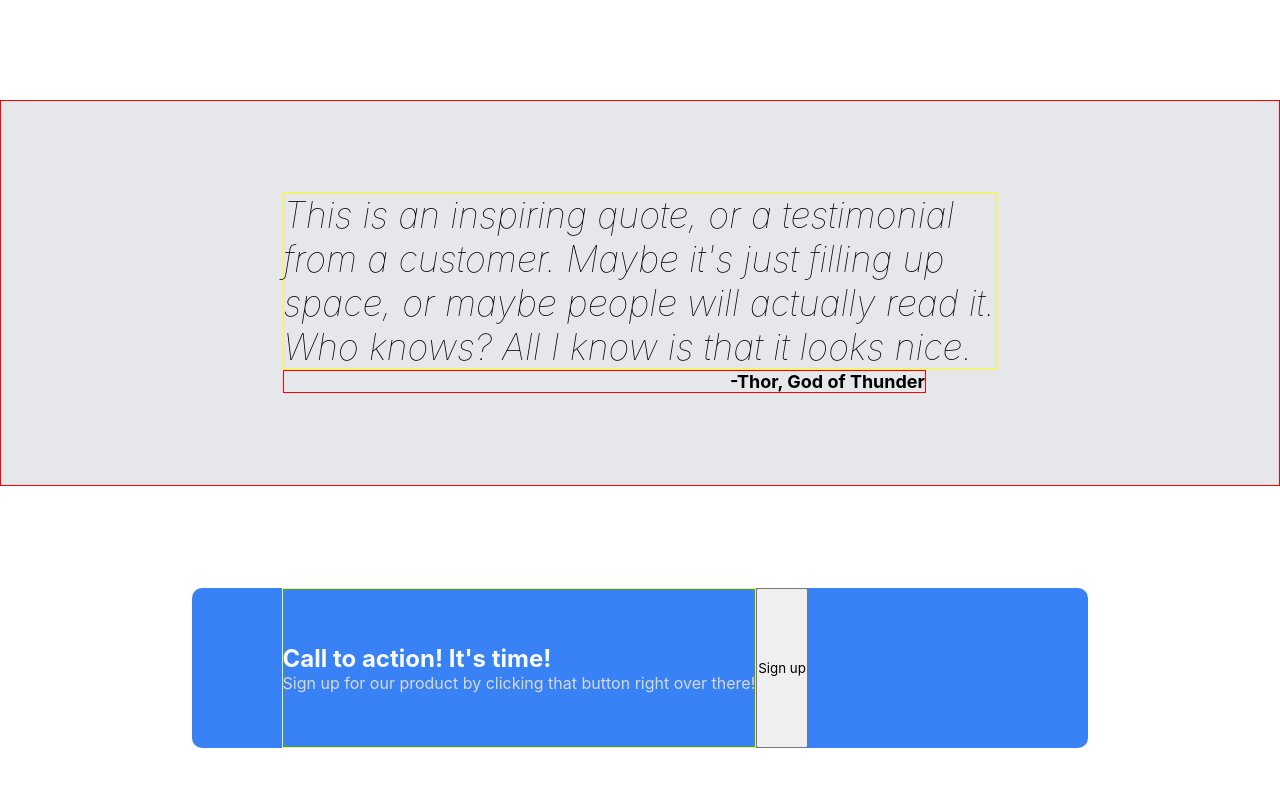
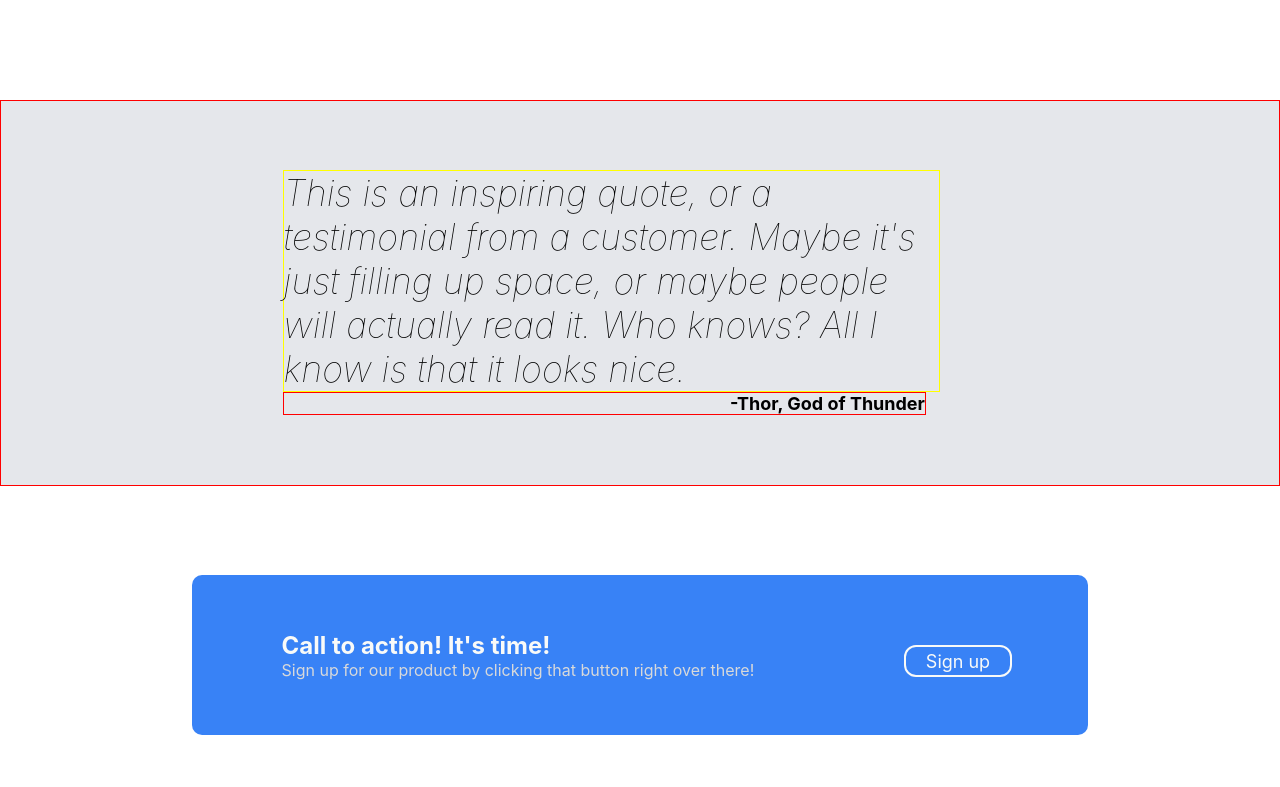
Before and after one commit to AJ-Kandra/Odin-Landing-Page, a plain HTML site: page index.html in a window 1280 px wide. Shown: the part 740-1527 px from the top of the page. Drawn offline with Linux system fonts and the light colour scheme.

Commit message:
Add section 4 style for button
Added placement, color, and radius for button as shown in example page
from ODIN

```diff
--- a/style.css
+++ b/style.css
@@ -149,6 +149,7 @@ h1 {
   font-weight: 100;
   font-style: italic;
   display: flex;
+  width: 92%;
   border: 1px solid yellow;
 }
 
@@ -165,8 +166,8 @@ h1 {
 /* ----------START OF SECTION 4---------- */
 
 .section-4 {
-  margin-top: 8%;
-  margin-bottom: 8%;
+  margin-top: 7%;
+  margin-bottom: 7%;
 }
 .section-4-container-call-to-action-background {
   display: flex;
@@ -179,7 +180,6 @@ h1 {
 .call-to-action-container-text {
   display: flex;
   flex-direction: column;
-  border: 1px solid yellow;
   justify-content: center;
   margin-left: 10%;
 }
@@ -191,3 +191,19 @@ h1 {
 .call-to-action-container-text p {
   color: #d8d9da;
 }
+/* could definitly do this better, ask for suggestions */
+.section-4-container-call-to-action-background button {
+  display: flex;
+  font-size: 18px;
+  border: 1px solid red;
+  background: #3882f6;
+  border-radius: 12px;
+  border: 2px solid #f9faf8;
+  color: #f9faf8;
+  align-items: center;
+  height: 20%;
+  width: 12%;
+  justify-content: center;
+  margin-left: 150px;
+  margin-top: 70px;
+}
```
